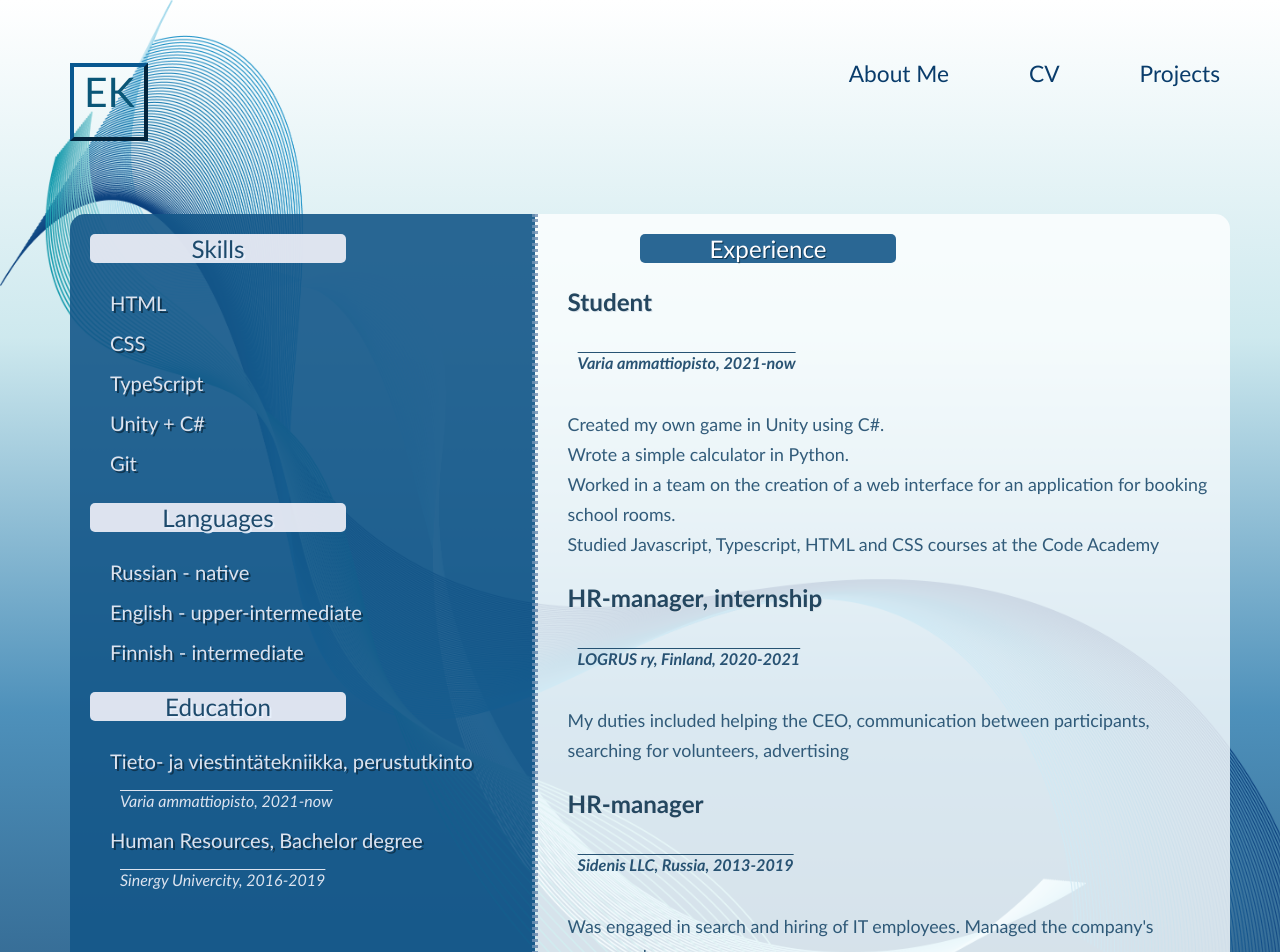
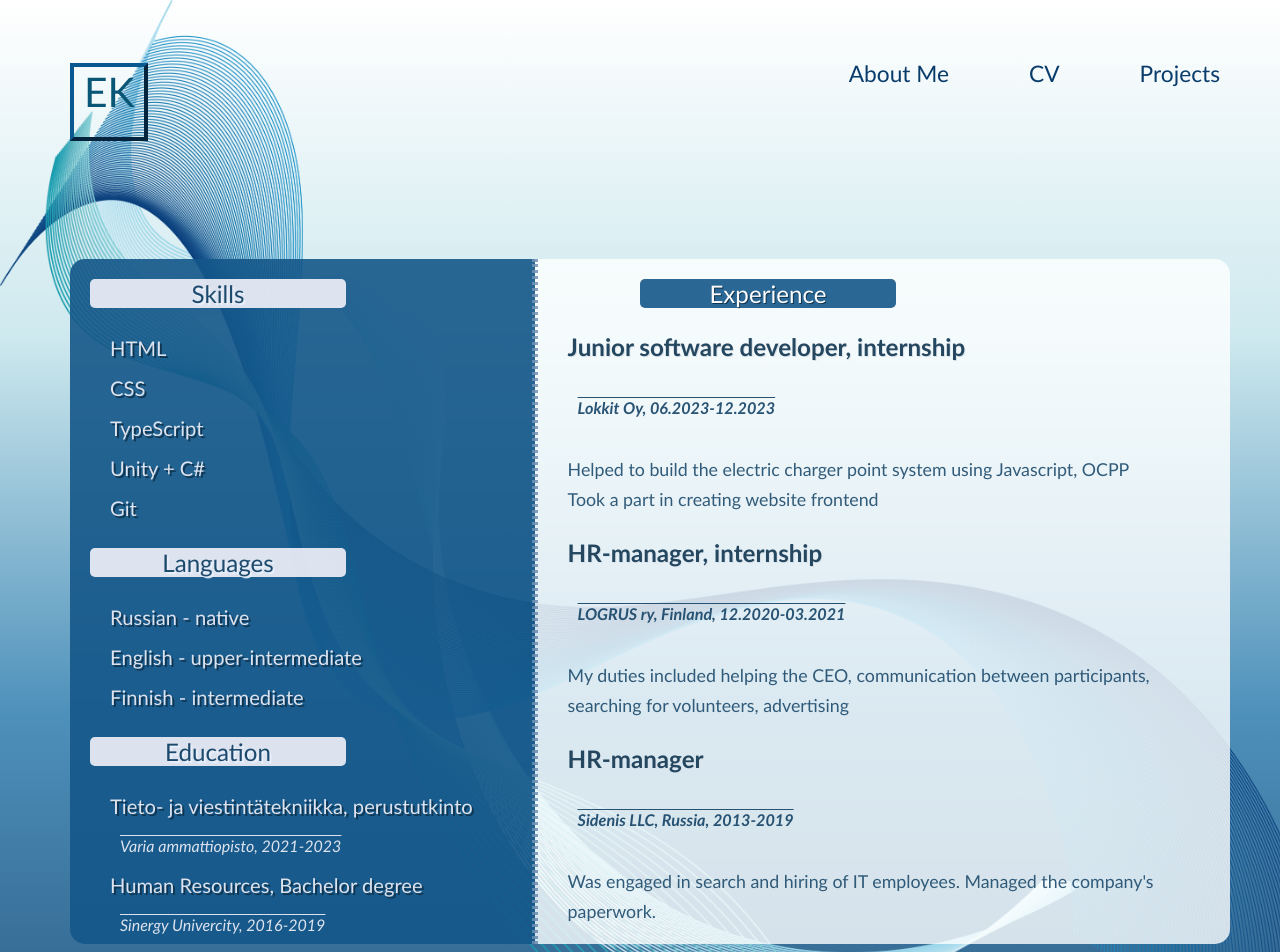
Before and after one commit to RinaKovri/RinaKovri, a React (Create React App) app: page /#/cv in a window 1280 px wide. Shown: the top 952 px of the page. Built offline with nearby package versions, Linux system fonts and the light colour scheme; what @rintsin/common-components would draw is missing.

Commit message:
added info to the AboutMe page

```diff
--- a/src/components/sites/aboutMe.tsx
+++ b/src/components/sites/aboutMe.tsx
@@ -15,8 +15,12 @@ const AboutMe: React.FC<AboutMeProps> = () => {
         <h2 className={styles.header2}>Thank you for visiting this small website.</h2>
         </div>
         <p className={styles.text2}>I have started my career as a secretary at 20. At 25, I found myself in <i>HR</i> at an IT company. Since then, my interest in programming started growing.<br></br>In 2019 my family moved to Finland. A new page of my life has started: the <i>Finnish language</i> and <i>programming</i>.</p>
-        <p className={styles.text1}>I have learned Finnish in 10 months from A0 to B1 and found a professional school where I could learn programming in finnish. So, I started my education in 2021 and it is still ongoing.<br></br> I have started learning programming at school with game development in <strong>C#</strong>. Then I had a small <strong>Python</strong> course. I also learned <strong>HTML</strong>, <strong>CSS</strong>, <strong>Typescript</strong> and practiced it.
+        <p className={styles.text1}>I have learned Finnish in 10 months from A0 to B1 and found a professional school where I could learn programming in finnish. So, I started my education in 2021 and it is still ongoing.<br></br> I have started learning programming at school with game development using <strong>C#</strong>. I wrote a small programms using <strong>Python</strong>. Also I learned <strong>HTML</strong>, <strong>CSS</strong>, <strong>Typescript</strong>, <strong>Javascript</strong> and <strong>React</strong>. I was learned how to use <strong>MySQL</strong> and <strong>Mongo</strong> databases.
         </p>
+        <p className={styles.text1}>During the practice time in school I was working in a team on the creation of a web interface for an application for booking school rooms and involved to the start-up project. Our task was to build the system for electric charger point. I was leading the backend team, we have successfully started to write <strong>OCPP</strong> and built all the backend for the website and application.
+        </p>
+        <p className={styles.text1}>Also I helped to build the website in <strong>Javascript</strong> from the beginnig. During this task I was learning <strong>Bootstrap.</strong></p>
+        <p className={styles.text1}>Currently I continue to study programming at the Metropolia University of Applied Sciences.</p>
         <h4 className={styles.header4}>If you would like to contact me any time with any question, please, do not hesitate!</h4><br></br><p className={styles.footer}>You can find my Linkedin page link and email link below.</p>
         <p className={styles.footer}>Thank you for your time!<br></br>Sincerely yours,<br></br>Ekaterina</p>
       </div>
--- a/src/components/sites/cv.tsx
+++ b/src/components/sites/cv.tsx
@@ -27,7 +27,7 @@ const Cv: React.FC<CvProps> = () => {
           <h2 className={styles.h2left}>Education</h2>
           <ul>
               <li className={styles.leftItems}>Tieto- ja viestintätekniikka,  perustutkinto</li>
-          <li className={styles.leftdate}>Varia ammattiopisto, 2021-now</li>
+              <li className={styles.leftdate}>Varia ammattiopisto, 2021-2023</li>
               <li className={styles.leftItems}>Human Resources, Bachelor degree</li>
               <li className={styles.leftdate}>Sinergy Univercity, 2016-2019</li>
           </ul>
@@ -35,11 +35,11 @@ const Cv: React.FC<CvProps> = () => {
         <li className={styles.rightSide}>
           <h2 className={styles.h2right}>Experience</h2>
           <div className={styles.rightList}>
-          <h3 className={styles.rightItems}>Student</h3>
-          <h5 className={styles.rightdate}>Varia ammattiopisto, 2021-now</h5>
-          <p className={styles.rightP}>Created my own game in Unity using C#.<br></br> Wrote a simple calculator in Python.<br></br> Worked in a team on the creation of a web interface for an application for booking school rooms.<br></br> Studied Javascript, Typescript, HTML and CSS courses at the Code Academy</p>
+            <h3 className={styles.rightItems}>Junior software developer, internship</h3>
+            <h5 className={styles.rightdate}>Lokkit Oy, 06.2023-12.2023</h5>
+            <p className={styles.rightP}>Helped to build the electric charger point system using Javascript, OCPP <br></br> Took a part in creating website frontend<br></br></p>
             <h3 className={styles.rightItems}>HR-manager, internship</h3>
-          <h5 className={styles.rightdate}>LOGRUS ry, Finland, 2020-2021</h5>
+            <h5 className={styles.rightdate}>LOGRUS ry, Finland, 12.2020-03.2021</h5>
             <p className={styles.rightP}>My duties included helping the CEO, communication between participants, searching for volunteers, advertising</p>
             <h3 className={styles.rightItems}>HR-manager</h3>
             <h5 className={styles.rightdate}>Sidenis LLC, Russia, 2013-2019</h5>
```
Lines whose indentation alone changed are shown as unchanged.
